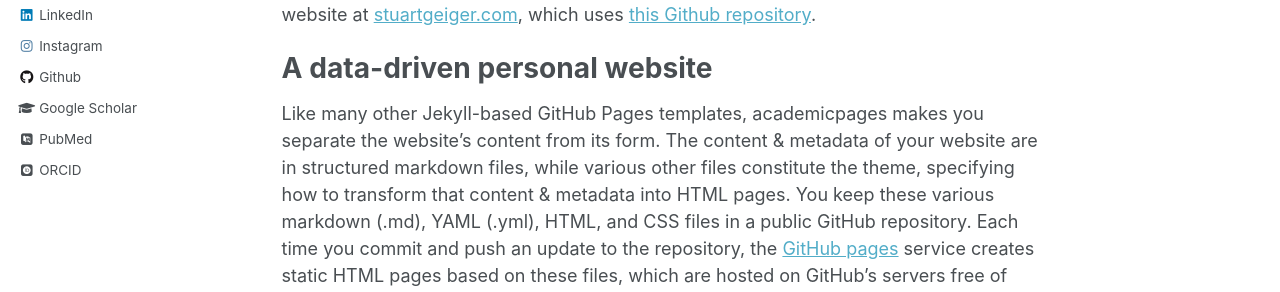
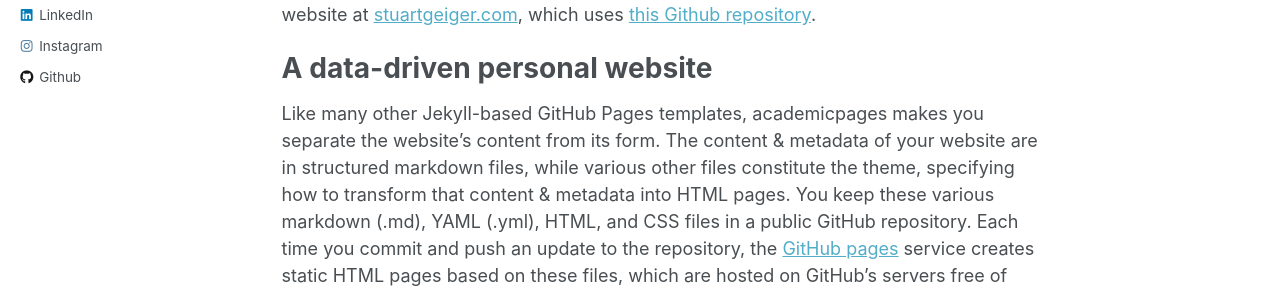
Before and after one commit to soham-kubal/soham-kubal.github.io, a Jekyll site: the page built from _pages/about.md, in a window 1280 px wide. Shown: the part 430-722 px from the top of the page. Built offline with Jekyll 4.4.1, drawn with Linux system fonts in a browser that asks for light colours; some web fonts are replaced.

Commit message:
Update _config.yml

```diff
--- a/_config.yml
+++ b/_config.yml
@@ -85,8 +85,8 @@
   bio              : "Student in B.E. Computer Science at Mumbai University"
   location         : "Mumbai"
   employer         :
-  pubmed           : ""
-  googlescholar    : ""
+  pubmed           : #""
+  googlescholar    : #""
   email            :
   researchgate     :  # example: "https://www.researchgate.net/profile/yourprofile"
   uri              :
@@ -103,7 +103,7 @@
   impactstory      : #"https://profiles.impactstory.org/u/xxxx-xxxx-xxxx-xxxx"
   lastfm           :
   linkedin         : "soham-kubal"
-  orcid            : "http://orcid.org/yourorcidurl"
+  orcid            : #"http://orcid.org/yourorcidurl"
   pinterest        :
   soundcloud       :
   stackoverflow    : # http://stackoverflow.com/users/123456/username
```
